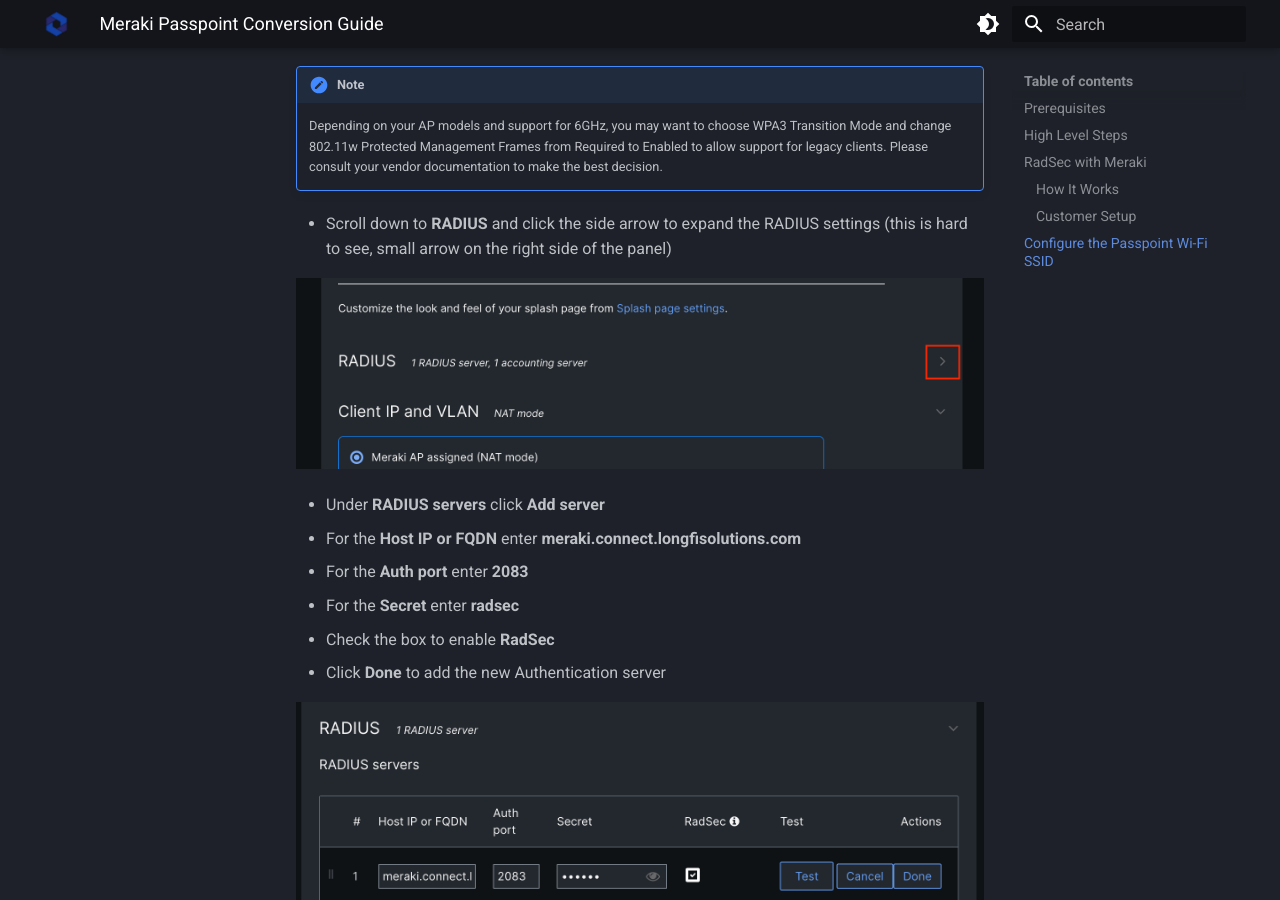
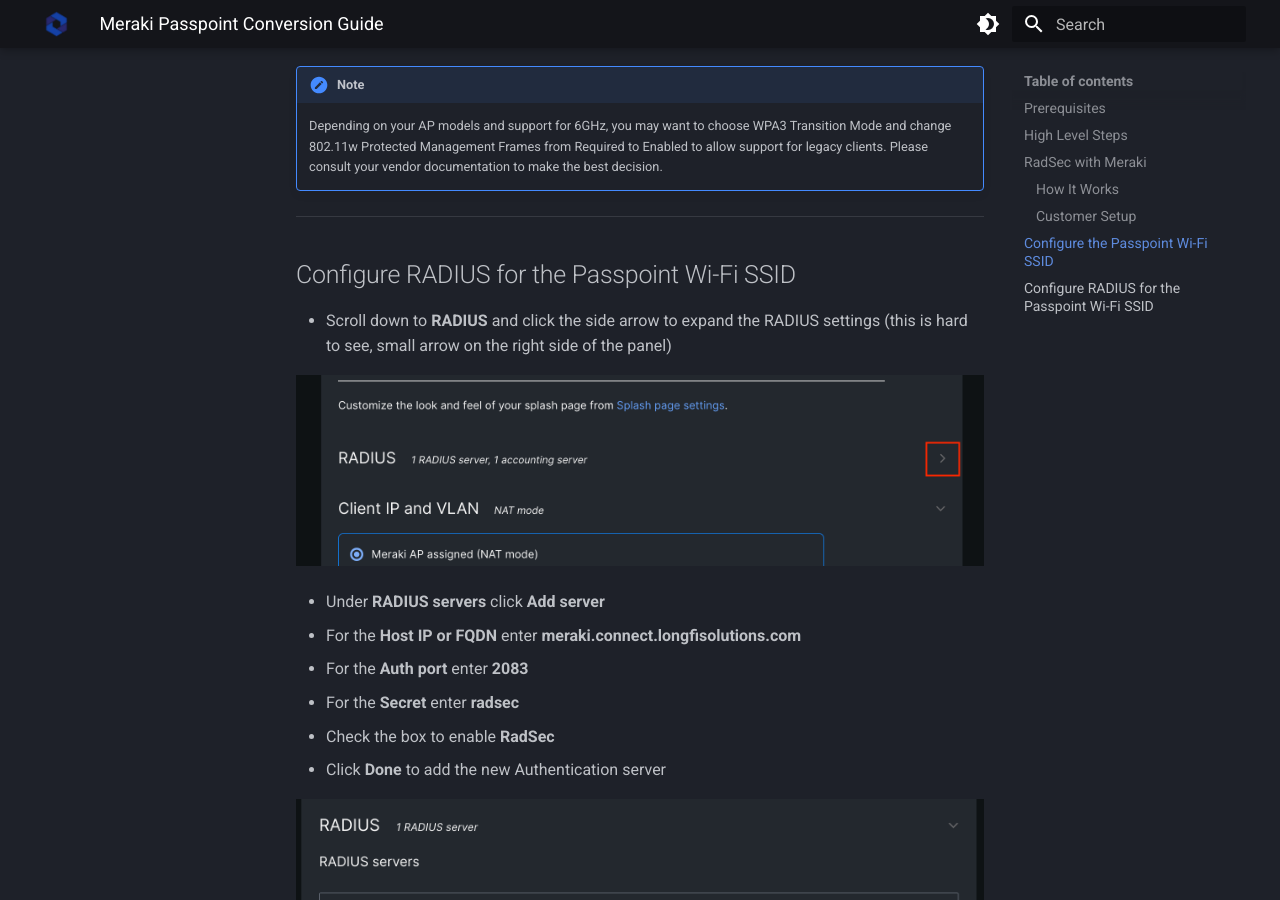
Before and after one commit to LongFi-Solutions/longfi-solutions.github.io, an MkDocs documentation site: the page built from docs/deployment/meraki.md, in a window 1280 px wide and 900 px high, scrolled down 3938 px. Built offline with MkDocs 1.6.1 and Material for MkDocs 9.7.7, drawn with Linux system fonts in a browser that asks for light colours.

Commit message:
Update Deployment Guides “meraki”

```diff
--- a/docs/deployment/meraki.md
+++ b/docs/deployment/meraki.md
@@ -101,6 +101,10 @@ Please allow 2-3 days for us to upload your Meraki CA certificates to the LongFi
 !!! note
     Depending on your AP models and support for 6GHz, you may want to choose WPA3 Transition Mode and change 802.11w Protected Management Frames from Required to Enabled  to allow support for legacy clients.  Please consult your vendor documentation to make the best decision.
 
+***
+
+## Configure RADIUS for the Passpoint Wi-Fi SSID
+
 - Scroll down to **RADIUS** and click the side arrow to expand the RADIUS settings (this is hard to see, small arrow on the right side of the panel)
 
 ![](/assets/images/Meraki-4-RADIUS-1.png)
```
